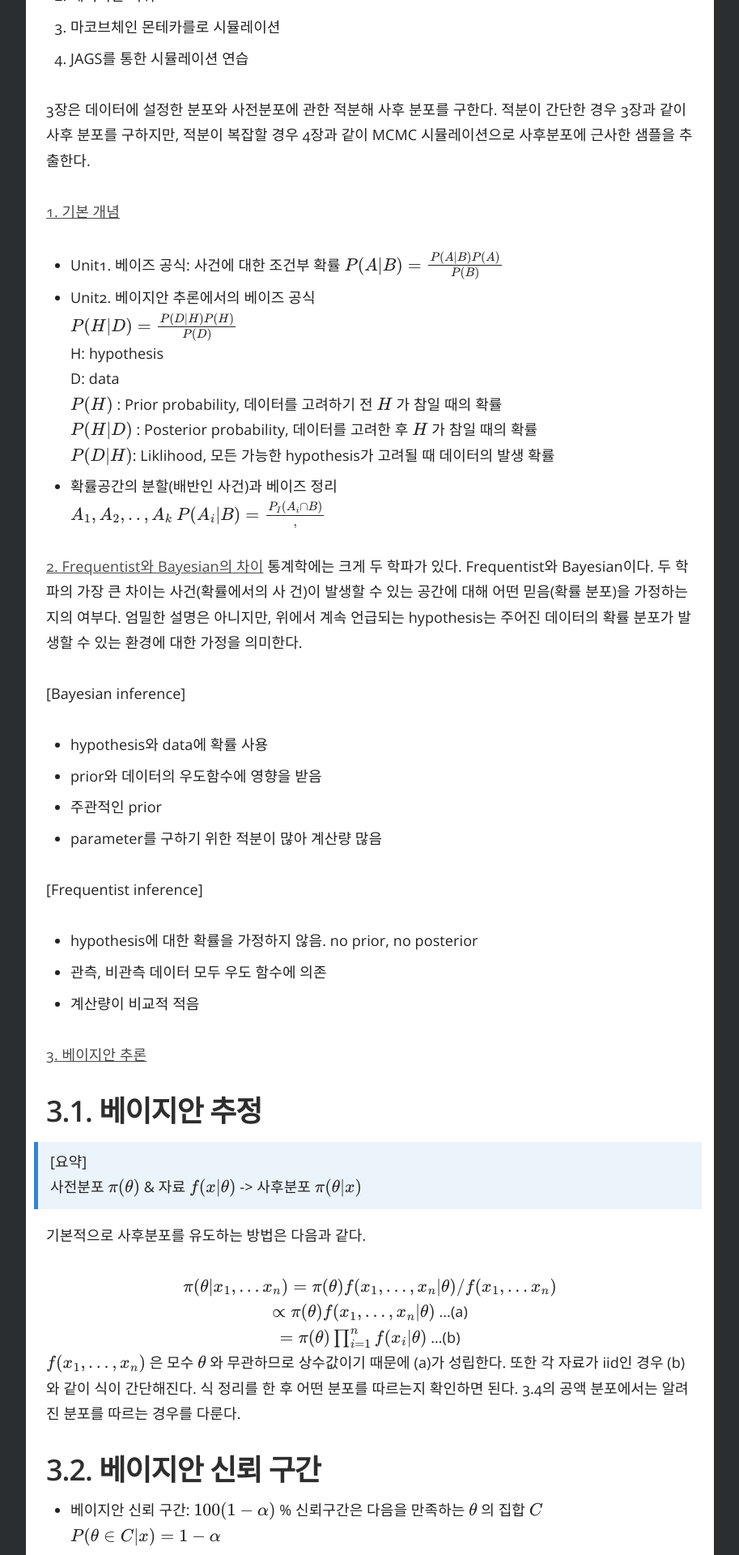
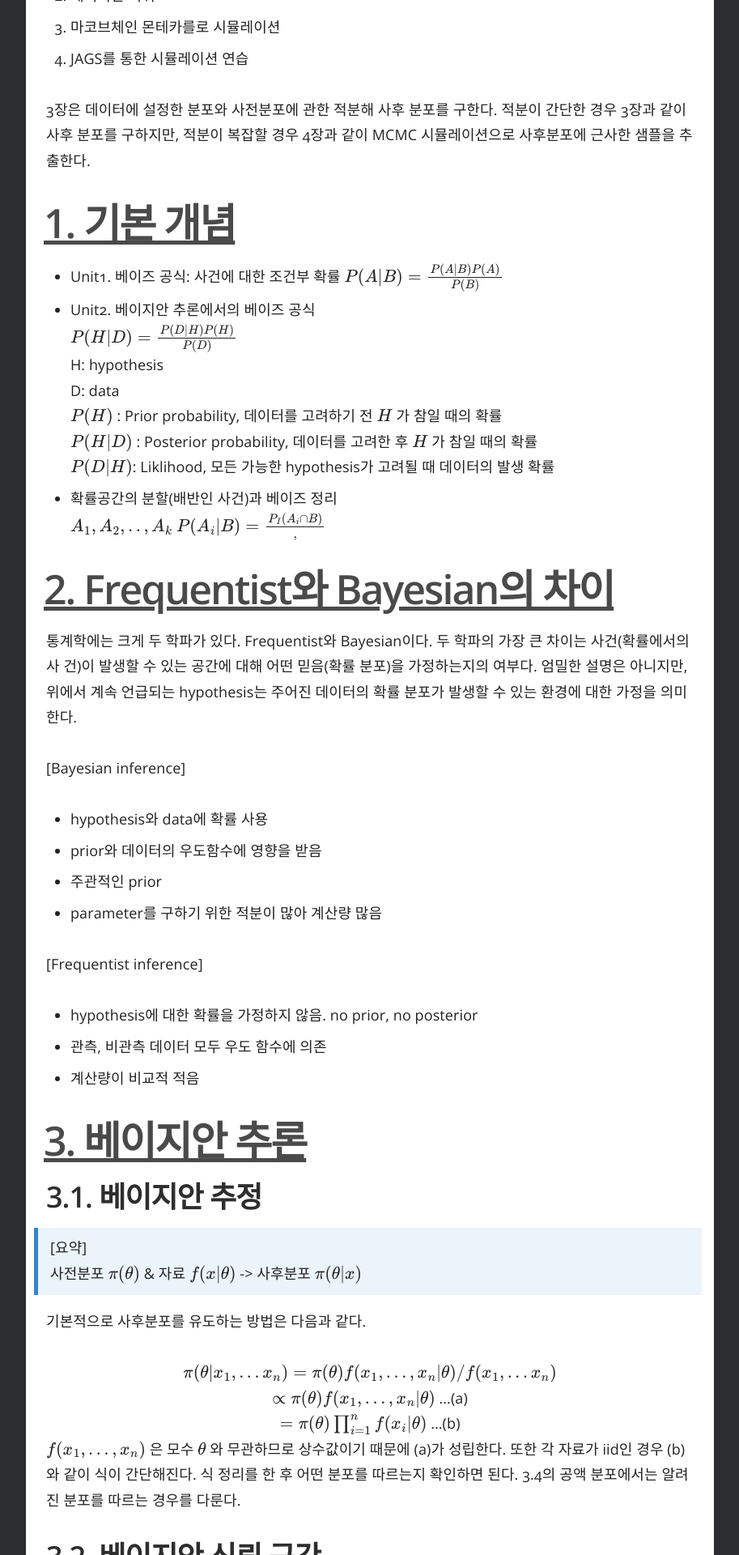
Before and after one commit to yrk3434/yrk3434.github.io, a Jekyll site: the page built from _docs/Theory/Bayesian Inference.md, in a window 1280 px wide. Shown: the part 953-2873 px from the top of the page at 81% size, without its empty margins (333-1246 px from the left). Built offline with Jekyll 4.4.1, drawn with Linux system fonts in a browser that asks for light colours; formulas are drawn with MathJax 3.

```diff
--- a/_docs/Theory/Bayesian Inference.md
+++ b/_docs/Theory/Bayesian Inference.md
@@ -32,7 +32,7 @@ toc_label: 목차
 3장은 데이터에 설정한 분포와 사전분포에 관한 적분해 사후 분포를 구한다. 적분이 간단한 경우 3장과 같이 사후 분포를 구하지만, 적분이 복잡할 경우 4장과 같이 MCMC 시뮬레이션으로 사후분포에 근사한 샘플을 추출한다.
 
 
-[1. 기본 개념](#1------)
+# [1. 기본 개념](#1------)
 - Unit1. 베이즈 공식: 사건에 대한 조건부 확률
 $ P(A|B) = \frac{P(A|B)P(A)}{P(B)} $
 - Unit2. 베이지안 추론에서의 베이즈 공식 <br/>
@@ -48,7 +48,7 @@ $ P(A_i|B) = \frac{P_I(A_i \cap B)}{
 ,
 } $
 
-[2. Frequentist와 Bayesian의 차이](#2-frequentist--bayesian----)
+# [2. Frequentist와 Bayesian의 차이](#2-frequentist--bayesian----)
 통계학에는 크게 두 학파가 있다. Frequentist와 Bayesian이다. 두 학파의 가장 큰 차이는 사건(확률에서의 사
 건)이 발생할 수 있는 공간에 대해 어떤 믿음(확률 분포)을 가정하는지의 여부다. 엄밀한 설명은 아니지만, 위에서
 계속 언급되는 hypothesis는 주어진 데이터의 확률 분포가 발생할 수 있는 환경에 대한 가정을 의미한다.
@@ -65,7 +65,7 @@ $ P(A_i|B) = \frac{P_I(A_i \cap B)}{
 - 관측, 비관측 데이터 모두 우도 함수에 의존
 - 계산량이 비교적 적음
 
-[3. 베이지안 추론](#3--------)
+# [3. 베이지안 추론](#3--------)
 ## 3.1. 베이지안 추정
 
 >[요약] <br/>
```
